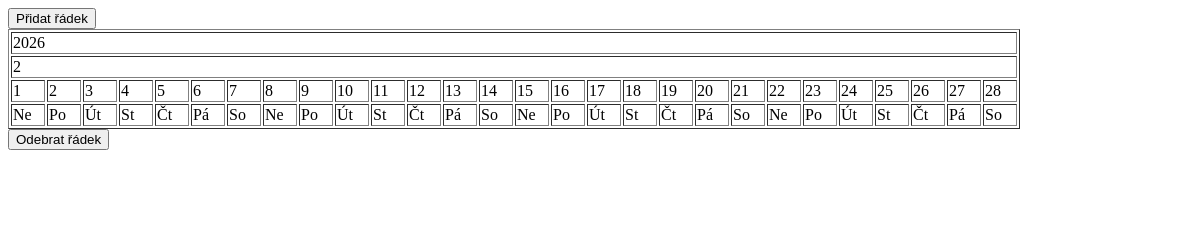
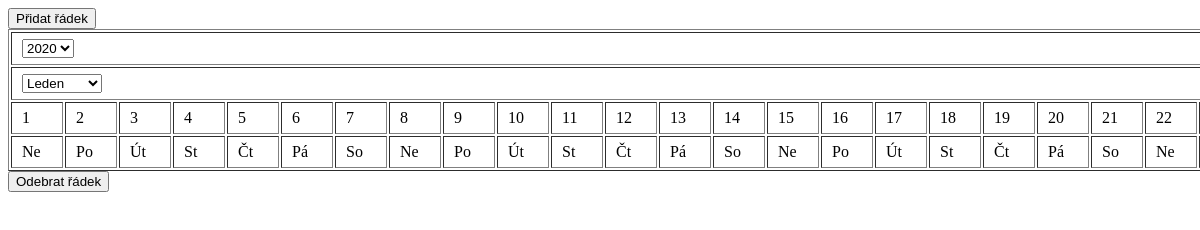
Before and after one commit to Pasmat9/ElectronShifter, an Electron app: page Hitparáda/index.html in a window 800 px wide. Shown: the top 230 px of the page, 1200 px wide, since content can reach past the window. Drawn offline with Linux system fonts and the light colour scheme.

Commit message:
Upgrade kalendáře - roletky pro roky a měsíce

```diff
--- a/Hitparáda/index.html
+++ b/Hitparáda/index.html
@@ -17,45 +17,28 @@
   <body>
     <button id="přidavač">Přidat řádek</button>
     <table border="1">
-  <tr id="Rok"></tr>
-  <tr id="Měsíc"></tr>
+  <tr id="Rok">
+    <td id="rokSpan"><select id="selectRok">
+
+    </select></td>
+  </tr>
+  <tr id="Měsíc">
+    <td id="měsícSpan"><select id="selectMěsíc">
+    <option value="1">Leden</option>
+    <option value="2">Únor</option>
+    <option value="3">Březen</option>
+    <option value="4">Duben</option>
+    <option value="5">Květen</option>
+    <option value="6">Červen</option>
+    <option value="7">Červenec</option>
+    <option value="8">Srpen</option>
+    <option value="9">Září</option>
+    <option value="10">Říjen</option>
+    <option value="11">Listopad</option>
+    <option value="12">Prosinec</option>
+  </select></td></tr>
   <tr id="Den"></tr>
   <tr id="DenVTýdnu"></tr>
-  <!--<tr id="hlavicka">
-    <td class="headŘádek">Jméno</td>
-    <td class="headŘádek">1.</td>
-    <td class="headŘádek">2.</td>
-    <td class="headŘádek">3.</td>
-    <td class="headŘádek">4.</td>
-    <td class="headŘádek">5.</td>
-    <td class="headŘádek">6.</td>
-    <td class="headŘádek">7.</td>
-    <td class="headŘádek">8.</td>
-    <td class="headŘádek">9.</td>
-    <td class="headŘádek">10.</td>
-    <td class="headŘádek">11.</td>
-    <td id="headŘádek">12.</td>
-    <td id="headŘádek">13.</td>
-    <td id="headŘádek">14.</td>
-    <td id="headŘádek">15.</td>
-    <td id="headŘádek">16.</td>
-    <td id="headŘádek">17.</td>
-    <td id="headŘádek">18.</td>
-    <td id="headŘádek">19.</td>
-    <td id="headŘádek">20.</td>
-    <td id="headŘádek">21.</td>
-    <td id="headŘádek">22.</td>
-    <td id="headŘádek">23.</td>
-    <td id="headŘádek">24.</td>
-    <td id="headŘádek">25.</td>
-    <td id="headŘádek">26.</td>
-    <td id="headŘádek">27.</td>
-    <td id="headŘádek">28.</td>
-    <td id="headŘádek">29.</td>
-    <td id="headŘádek">30.</td>
-    <td id="headŘádek">31..</td>
-    <td id="headŘádek">zbytky</td>
-  </tr>-->
 </table>
     <button id="ubírač">Odebrat řádek</button>
     <script src="src/script.js"></script>
--- a/Hitparáda/src/script.js
+++ b/Hitparáda/src/script.js
@@ -1,30 +1,40 @@
 
+
+
+
+// kalendář
+const selectMesic = document.getElementById('selectMěsíc');
+const selectRok = document.getElementById('selectRok');
 let pocetDni = 0
-// kalendář
 const dnyVTydnu = ["Ne", "Po", "Út", "St", "Čt", "Pá", "So"]
+
+//vyplní roletku pro roky
+  for (let r = 2020; r <= 2030; r++) {
+  const opt = document.createElement('option');
+  opt.value = r;
+  opt.textContent = r;
+  selectRok.appendChild(opt);
+}
+//funkce k vykreslení kalendáře
 function renderKalendar(rok, mesic) {
-  const rokVTabulce = document.getElementById('Rok');
-  const měsícVTabulce = document.getElementById('Měsíc')
-  const denVTabulce = document.getElementById('Den')
-  const dnyVTydnuTabulce = document.getElementById('DenVTýdnu')
-  rokVTabulce.innerHTML = ''; //vyčistí předchozí obsah
+
+//čistka
+  document.getElementById('Den').innerHTML = '';
+  document.getElementById('DenVTýdnu').innerHTML = '';
+
+
+  const denVTabulce = document.getElementById('Den');
+  const dnyVTydnuTabulce = document.getElementById('DenVTýdnu');
 
   //zjistí počet dní v měsíci(0. den následujícího měsíce je poslední den aktuálního)
   pocetDni = new Date(rok, mesic, 0).getDate();
 
-  //vytvoří buňku pro rok
-  const sloupceRok = document.createElement('td');
-  sloupceRok.textContent = rok;
-  sloupceRok.colSpan = pocetDni;
+  //roztáhne buňku pro rok
+  document.getElementById('rokSpan').colSpan = pocetDni;
 
-  rokVTabulce.appendChild(sloupceRok);
+  //roztáhne buňku pro měsíc
+  document.getElementById('měsícSpan').colSpan = pocetDni;
 
-  //vytvoří buňku pro měsíc
-  const sloupceMěsíc = document.createElement('td');
-  sloupceMěsíc.textContent = mesic;
-  sloupceMěsíc.colSpan = pocetDni;
-
-  měsícVTabulce.appendChild(sloupceMěsíc)
 
   //vytvoří buňky pro dny
   for (let i = 1;i<=pocetDni;i++){
@@ -40,6 +50,17 @@ function renderKalendar(rok, mesic) {
   dnyVTydnuTabulce.appendChild(sloupceDnyVTydnu)
 }
 }
+//funkce k znovunačtení tabulky podle výběru v roletkách
+function aktualizuj() {
+  const vybranyMesic = parseInt(selectMěsíc.value);
+  const vybranyRok = parseInt(selectRok.value);
+
+  renderKalendar(vybranyRok, vybranyMesic);
+}
+
+//spouštěče při změnách v roletkách roku a měsíců
+selectMěsíc.addEventListener('change', aktualizuj);
+selectRok.addEventListener('change', aktualizuj);
 
 //přídá řádky do tabulky
 document.getElementById('přidavač').addEventListener('click', function() {
--- a/Hitparáda/src/styles.css
+++ b/Hitparáda/src/styles.css
@@ -16,4 +16,5 @@ td[contenteditable="true"] {
 td {
   min-width: 30px;
   min-height: 20px;
+  padding: 6px 10px;
 }
```
Lines whose indentation alone changed are shown as unchanged.
